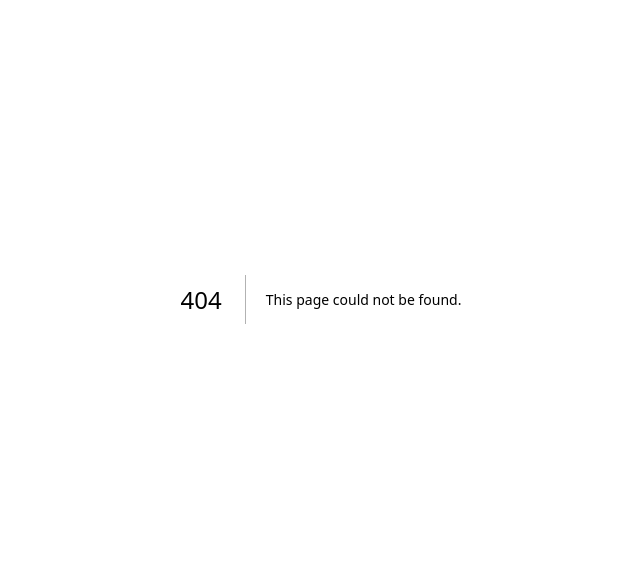
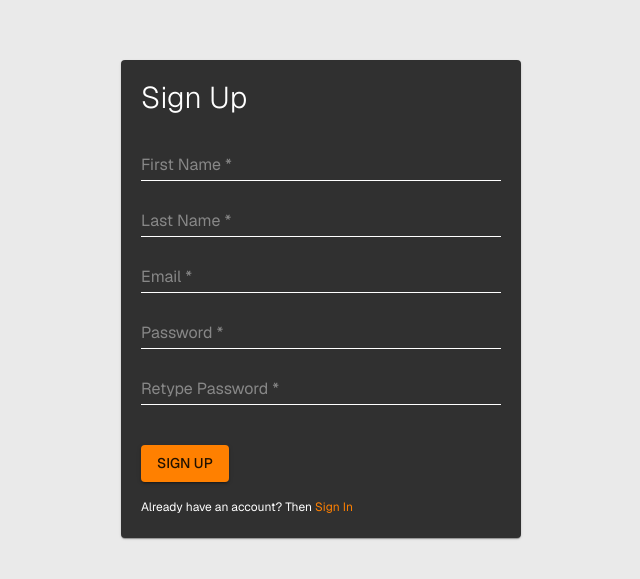
Before and after one commit to jezyk2796/workshop-app, a Next.js app: page /sign-up in a window 1280 px wide. Before the commit this address had no page. Shown: the part 101-680 px from the top of the page, without its empty margins (319-959 px from the left). Built offline with nearby package versions, Linux system fonts and the light colour scheme.

Commit message:
feat: sign up page craeted. Link in login page fixed

```diff
--- /dev/null
+++ b/src/app/sign-up/page.tsx
@@ -0,0 +1,53 @@
+"use client";
+import type { Metadata } from "next";
+import NextLink from "next/link";
+import { Box, Button, Link as MUILink, Paper, TextField, Typography } from "@mui/material";
+import * as styles from "./sign-up.styles";
+
+const metadata: Metadata = {
+  title: "Sign Up",
+};
+
+const SignUpPage = () => {
+  return (
+    <Box sx={styles.signUpBox}>
+      <Paper sx={styles.signUPContainer}>
+        <Typography variant="h1" sx={styles.signUpHeader}>
+          Sign Up
+        </Typography>
+        <form>
+          <Box sx={styles.signUpFormContainer}>
+            <TextField placeholder="First Name *" variant="standard" sx={styles.signUpTextField} />
+            <TextField placeholder="Last Name *" variant="standard" sx={styles.signUpTextField} />
+            <TextField placeholder="Email *" variant="standard" sx={styles.signUpTextField} />
+            <TextField
+              placeholder="Password *"
+              type="password"
+              variant="standard"
+              sx={styles.signUpTextField}
+            />
+            <TextField
+              placeholder="Retype Password *"
+              type="password"
+              variant="standard"
+              sx={styles.signUpTextField}
+            />
+            <Box sx={{ display: "flex" }}>
+              <Button type="submit" variant="contained" sx={{ mt: 5 }}>
+                Sign Up
+              </Button>
+            </Box>
+            <Typography variant="caption" sx={{ mt: 2 }}>
+              Already have an account? Then
+              <MUILink component={NextLink} href="/login" underline="none">
+                &nbsp;Sign In
+              </MUILink>
+            </Typography>
+          </Box>
+        </form>
+      </Paper>
+    </Box>
+  );
+};
+
+export default SignUpPage;
--- /dev/null
+++ b/src/app/sign-up/sign-up.styles.ts
@@ -0,0 +1,42 @@
+import { SxProps, Theme } from "@mui/material";
+
+export const signUpBox: SxProps<Theme> = {
+  width: "100vw",
+  height: "100vh",
+  display: "flex",
+  alignItems: "center",
+  justifyContent: "center",
+};
+
+export const signUPContainer: SxProps<Theme> = {
+  padding: "20px",
+  width: "400px",
+  backgroundColor: "secondary.main",
+  color: "common.white",
+};
+
+export const signUpHeader: SxProps<Theme> = {
+  fontSize: "30px",
+  marginBottom: "10px",
+};
+
+export const signUpFormContainer: SxProps<Theme> = {
+  display: "flex",
+  flexDirection: "column",
+};
+
+export const signUpTextField: SxProps<Theme> = {
+  mt: 3,
+  "& .MuiInputBase-input": {
+    color: "common.white",
+  },
+  "& .MuiInputLabel-root": {
+    color: "common.white",
+  },
+  "& .MuiInput-underline:before": {
+    borderBottomColor: "common.white",
+  },
+  "& .MuiInput-underline:hover:not(.Mui-disabled, .Mui-error):before": {
+    borderBottomColor: "common.white",
+  },
+};
```
Also changed, not shown: src/app/login/page.tsx (+5 -4 lines).
